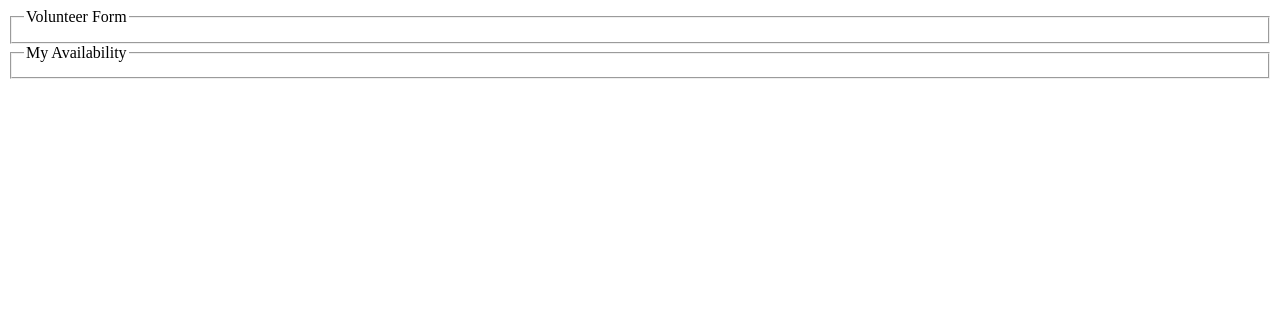
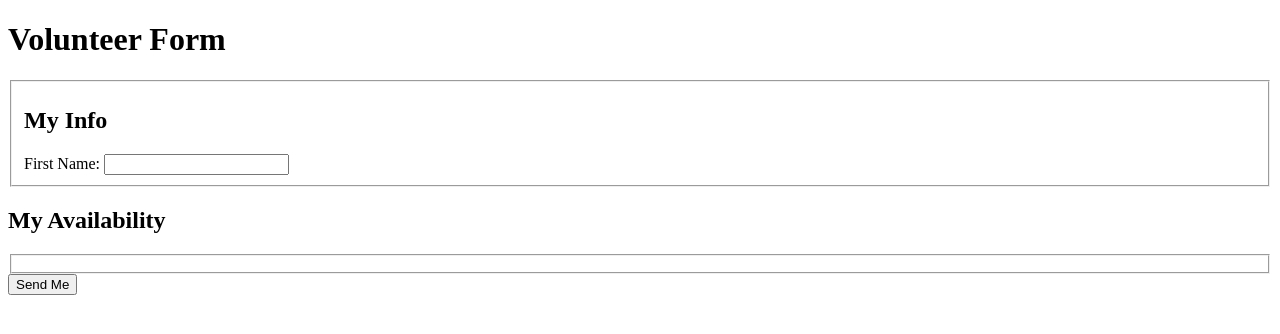
Before and after one commit to gtoledorodriguez/ITMD-361_Lab-4, a plain HTML site: page index.html in a window 1280 px wide. Drawn offline with Linux system fonts and the light colour scheme.

Commit message:
Fixed form action. Added to my info

```diff
--- a/index.html
+++ b/index.html
@@ -2,16 +2,24 @@
 <html lang="en">
   <head>
     <meta charset="utf-8">
-    <title></title>
+    <title>ITMD 361 - Lab 4</title>
   </head>
   <body>
-    <form method="post" autocomplete="on" action="index.html" >
+    <form method="post" autocomplete="on" action="http://bloomingdale.sat.iit.edu/kriedan/lab3formscript.php" >
+      <h1>Volunteer Form</h1>
       <fieldset>
-        <legend>Volunteer Form</legend>
+        <!--- <legend>Volunteer Form</legend> --->
+        <h2>My Info</h2>
+        <label name="first_name_field">First Name: </label>
+        <input type="text" name="first_name_field">
       </fieldset>
+
+      <h2>My Availability</h2>
       <fieldset>
-        <legend>My Availability</legend>
+        <!--- <legend>My Availability</legend> -->
       </fieldset>
+
+      <input type="submit" value="Send Me">
     </form>
   </body>
 </html>
```
